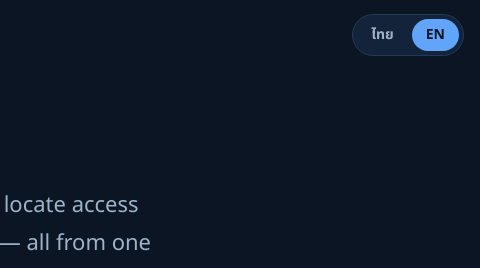
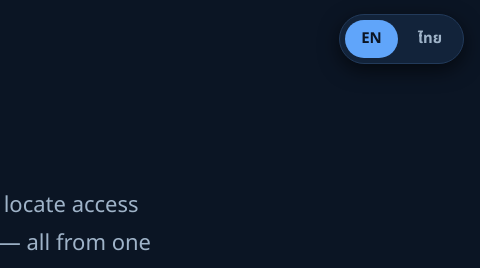
Before and after one commit to signalwalkapp-chok/signalwalk, a plain HTML site: page index.html in a window 1280 px wide. Shown: the top 268 px of the page, 800-1280 px from the left. Drawn offline with Linux system fonts and the light colour scheme.

Commit message:
Add files via upload

```diff
--- a/index.html
+++ b/index.html
@@ -1,5 +1,5 @@
 <!DOCTYPE html>
-<html lang="th">
+<html lang="en">
 <head>
 <meta charset="utf-8">
 <meta name="viewport" content="width=device-width, initial-scale=1">
@@ -28,10 +28,13 @@
   a { color: var(--blue); }
   .wrap { max-width: 1080px; margin: 0 auto; padding: 0 16px; }
 
-  .langbar { position: absolute; top: 14px; right: 16px; display: flex; gap: 4px;
-             background: var(--panel); border: 1px solid var(--line); border-radius: 999px; padding: 4px; }
-  .langbar button { font: inherit; font-size: 14px; font-weight: 700; color: var(--muted); background: transparent;
-                    border: 0; border-radius: 999px; padding: 4px 14px; cursor: pointer; }
+  /* ติดมุมขวาบนตลอด เลื่อนหน้าแล้วยังกดสลับภาษาได้ */
+  .langbar { position: fixed; top: 14px; right: 16px; z-index: 10; display: flex; gap: 4px;
+             background: var(--panel); border: 1px solid var(--line); border-radius: 999px; padding: 5px;
+             box-shadow: 0 6px 20px #0009; }
+  .langbar button { font: inherit; font-size: 15px; font-weight: 700; color: var(--muted); background: transparent;
+                    border: 0; border-radius: 999px; padding: 6px 16px; cursor: pointer; }
+  .langbar button:hover { color: var(--ink); }
   .langbar button[aria-pressed="true"] { background: var(--blue); color: #0b1524; }
 
   header { padding: 64px 0 40px; text-align: center; }
@@ -92,12 +95,13 @@
   }
 </style>
 <script>
-  // เลือกภาษาก่อนวาดหน้า กันหน้ากะพริบ: ?lang= → ที่เลือกไว้ → ภาษาของเบราว์เซอร์
+  // เลือกภาษาก่อนวาดหน้า กันหน้ากะพริบ: ?lang= → ที่ผู้ใช้เคยกดเลือก → ค่าเริ่มต้นภาษาอังกฤษ
   (function () {
     var lang = null;
     try { lang = new URLSearchParams(location.search).get('lang'); } catch (e) {}
-    if (lang !== 'th' && lang !== 'en') { try { lang = localStorage.getItem('sw-lang'); } catch (e) {} }
-    if (lang !== 'th' && lang !== 'en') lang = /^th\b/i.test(navigator.language || '') ? 'th' : 'en';
+    // ใช้ชื่อคีย์ใหม่ — รุ่นก่อนจำภาษาของเครื่องไว้ให้อัตโนมัติ ถ้าใช้คีย์เดิม เครื่องภาษาไทยจะยังเห็นหน้าไทย
+    if (lang !== 'th' && lang !== 'en') { try { lang = localStorage.getItem('sw-lang-choice'); } catch (e) {} }
+    if (lang !== 'th' && lang !== 'en') lang = 'en';
     document.documentElement.lang = lang;
   })();
 </script>
@@ -105,8 +109,8 @@
 <body>
 
 <nav class="langbar" aria-label="Language">
+  <button type="button" data-lang="en">EN</button>
   <button type="button" data-lang="th">ไทย</button>
-  <button type="button" data-lang="en">EN</button>
 </nav>
 
 <header class="wrap">
@@ -272,9 +276,10 @@
     en: { subject: 'Join the SignalWalk beta', body: 'Gmail on my Android phone: ', copied: 'Copied ✓' }
   };
 
-  function setLang(lang) {
+  // จำภาษาเฉพาะตอนผู้ใช้กดเลือกเอง — ตอนเปิดหน้าไม่จำ ค่าเริ่มต้นจะได้เป็นภาษาอังกฤษจริง
+  function setLang(lang, remember) {
     document.documentElement.lang = lang;
-    try { localStorage.setItem('sw-lang', lang); } catch (e) {}
+    if (remember) { try { localStorage.setItem('sw-lang-choice', lang); } catch (e) {} }
     document.querySelectorAll('.langbar button').forEach(function (b) {
       b.setAttribute('aria-pressed', String(b.dataset.lang === lang));
     });
@@ -291,9 +296,9 @@
   }
 
   document.querySelectorAll('.langbar button').forEach(function (b) {
-    b.addEventListener('click', function () { setLang(b.dataset.lang); });
+    b.addEventListener('click', function () { setLang(b.dataset.lang, true); });
   });
-  setLang(document.documentElement.lang === 'en' ? 'en' : 'th');
+  setLang(document.documentElement.lang === 'th' ? 'th' : 'en');
 
   var joinBtn = document.getElementById('joinBtn');
   var joinBox = document.getElementById('joinBox');
```
